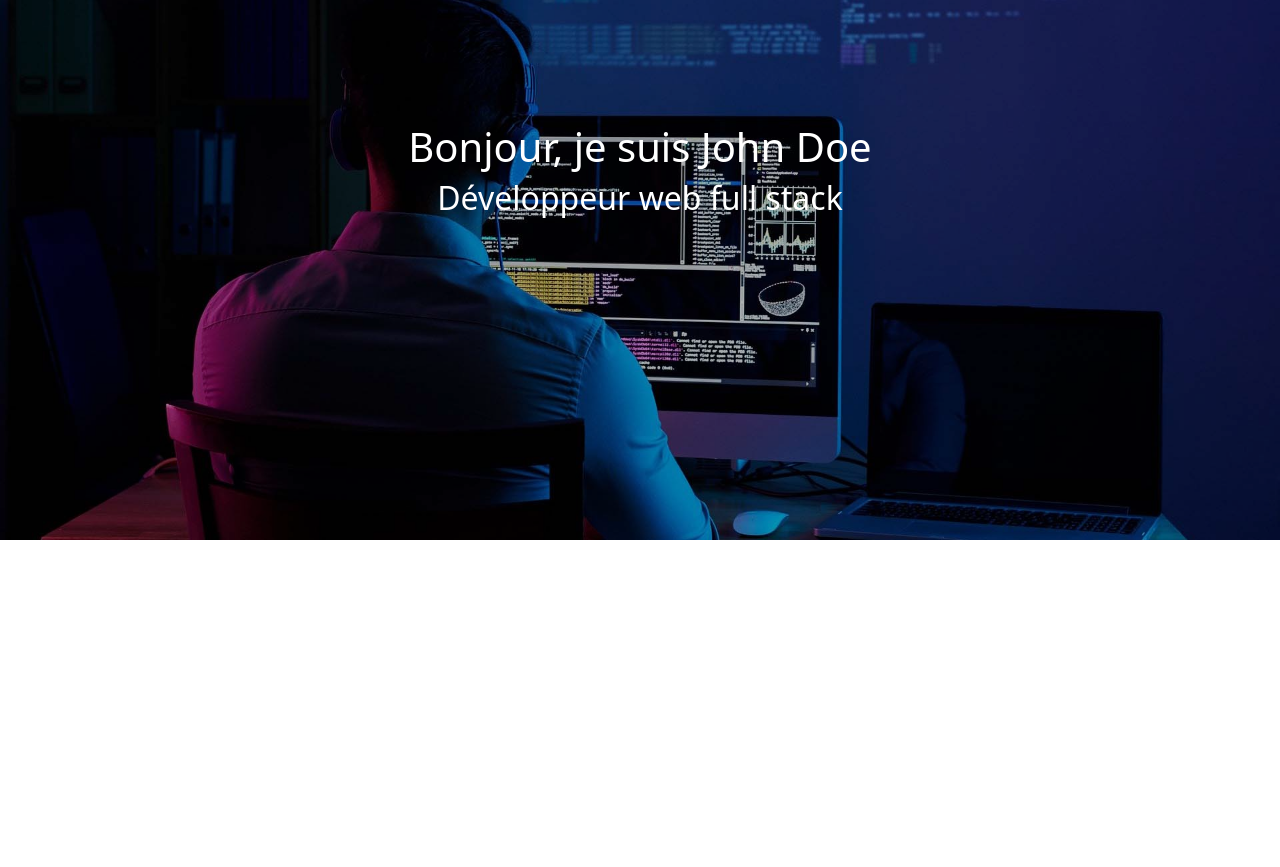
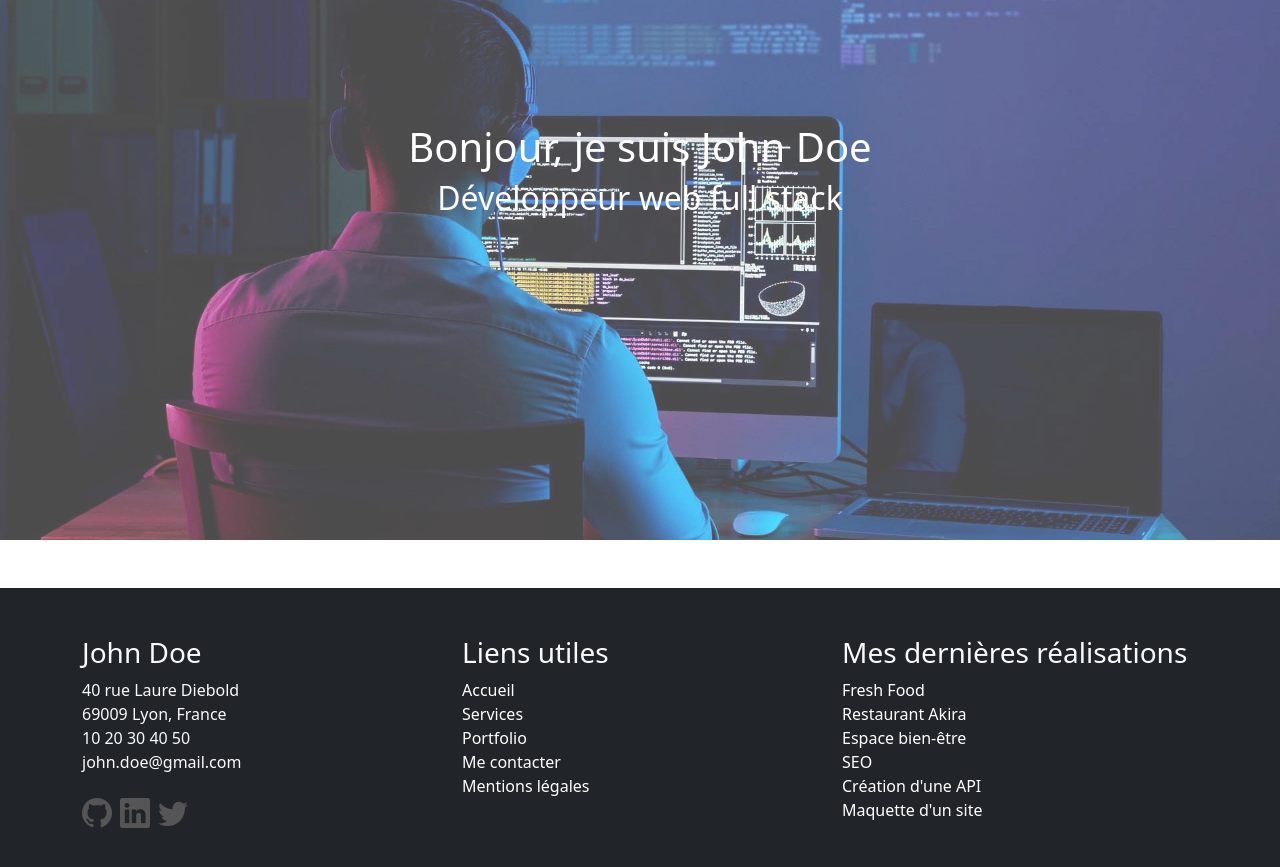
Before and after one commit to Myleeprita/portfolio-react, a React (Create React App) app: page / in a window 1280 px wide. Shown: the part 249-1116 px from the top of the page. Before the commit the page ends 800 px from the top, so only its background shows below. Built offline with nearby package versions, Linux system fonts and the light colour scheme.

Commit message:
Add url Bootstrap.icon , Add Footer

```diff
--- a/public/index.html
+++ b/public/index.html
@@ -24,6 +24,7 @@
       work correctly both with client-side routing and a non-root public URL.
       Learn how to configure a non-root public URL by running `npm run build`.
     -->
+    <link rel="stylesheet" href="https://cdn.jsdelivr.net/npm/bootstrap-icons@1.10.5/font/bootstrap-icons.css">
     <title>React App</title>
   </head>
   <body>
--- a/src/App.css
+++ b/src/App.css
@@ -8,8 +8,21 @@
     z-index: 2;
 }
 .position-relative img {
-    filter: brightness(0.7);
+    opacity: 70%;
 }
 .text-color {
     color: white;
 }
+
+
+
+/* CSS FOOTER */
+
+.social-icon {
+    font-size: 30px;
+    color: #555;
+    transition: color 0.3s ease;
+}
+.social-icon:hover {
+    color: #ffffff;
+}
--- a/src/App.js
+++ b/src/App.js
@@ -24,6 +24,7 @@ function App() {
                 <Route path='/contact' element={<Contact />} />
                 <Route path='/mentions' element={<Mentions />} />
             </Routes>
+            <Footer/>
         </Router>
     );
 }
--- a/src/components/Footer.js
+++ b/src/components/Footer.js
@@ -0,0 +1,77 @@
+import { Link } from 'react-router-dom';
+import '../App.css';
+
+export default function Footer() {
+    return (
+        <footer className="bg-dark text-light py-5 mt-5">
+            <div className="container">
+                <div className="row">
+
+                {/* première colonne / personal info */}
+
+                    <div className="col-12 col-md-4">
+                        <h3> John Doe </h3>
+                        <ul className="list-unstyled">
+                            <li> 40 rue Laure Diebold </li>
+                            <li> 69009 Lyon, France </li>
+                            <li> 10 20 30 40 50 </li>
+                            <li> john.doe@gmail.com </li>
+                        </ul>
+                        <div className="d-flex gap-2">
+                            <a href="https://github.com/Myleeprita" target="_blank" rel="noreferrer" className="social-icon">
+                                <i className="bi bi-github"></i>
+                            </a>
+                            <a href="https://fr.linkedin.com/" target="_blank" rel="noreferrer" className="social-icon">
+                                <i className="bi bi-linkedin"></i>
+                            </a>
+                            <a href="https://x.com/i/flow/login" target="_blank" rel="noreferrer" className="social-icon">
+                                <i className="bi bi-twitter"></i>
+                            </a>
+                        </div>
+                    </div>
+
+
+                {/* deuxième colonne / Liens de la page */}
+
+                    <div className="col-12 col-md-4">
+                        <h3> Liens utiles </h3>
+                        <ul className="list-unstyled">
+                            <li><Link to="/" className="text-color text-decoration-none"> Accueil </Link></li>
+                            <li><Link to="/services" className="text-color text-decoration-none"> Services </Link></li>
+                            <li><Link to="/portfolio" className="text-color text-decoration-none"> Portfolio </Link></li>
+                            <li><Link to="/contact" className="text-color text-decoration-none"> Me contacter </Link></li>
+                            <li><Link to="/mentions" className="text-color text-decoration-none"> Mentions légales </Link></li>
+                        </ul>
+                    </div>
+
+
+                {/* troisième colonne / Les projets */}
+
+                    <div className="col-12 col-md-4">
+                        <h3> Mes dernières réalisations </h3>
+                        <ul className="list-unstyled">
+                            <li>
+                                <a href='/portfolio' target="_blank" rel="noreferrer" className="text-color text-decoration-none"> Fresh Food </a>
+                            </li>
+                            <li>
+                                <a href='/portfolio' target="_blank" rel="noreferrer" className="text-color text-decoration-none"> Restaurant Akira </a>
+                            </li>
+                            <li>
+                                <a href='/portfolio' target="_blank" rel="noreferrer" className="text-color text-decoration-none"> Espace bien-être </a>
+                            </li>
+                            <li>
+                                <a href='/portfolio' target="_blank" rel="noreferrer" className="text-color text-decoration-none"> SEO </a>
+                            </li>
+                            <li>
+                                <a href='/portfolio' target="_blank" rel="noreferrer" className="text-color text-decoration-none"> Création d'une API </a>
+                            </li>
+                            <li>
+                                <a href='/portfolio' target="_blank" rel="noreferrer" className="text-color text-decoration-none"> Maquette d'un site </a>
+                            </li>
+                        </ul>
+                    </div>
+                </div>
+            </div>
+        </footer>
+    )
+}
```
